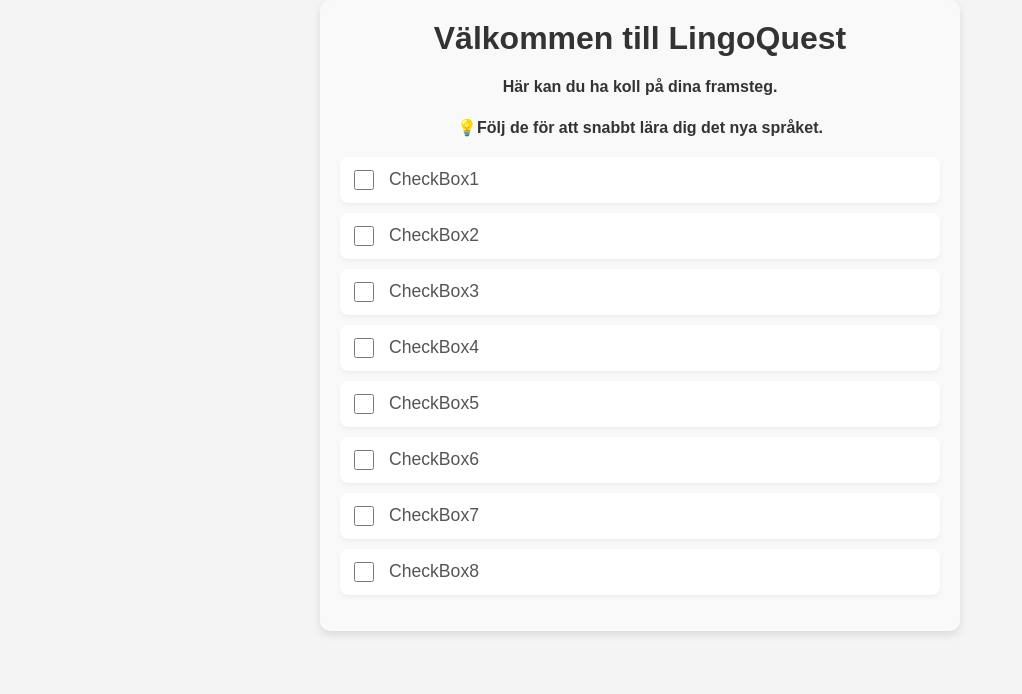
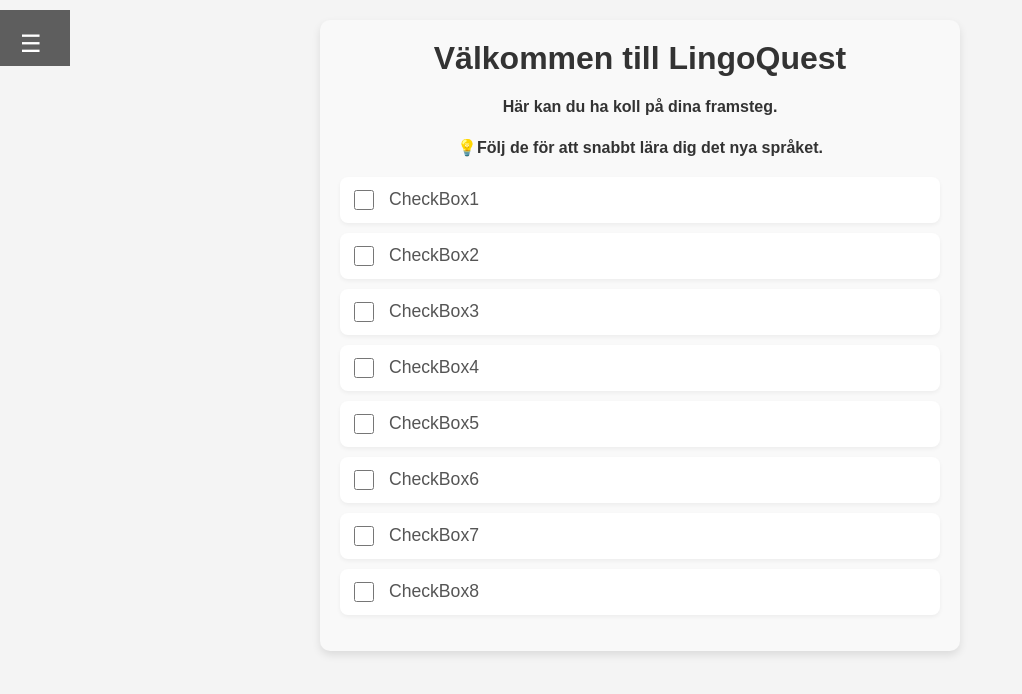
Before and after one commit to KekoH1/LingoQuest, a React (Create React App) app in the folder lingoquest-web/: page /checklist in a window 1280 px wide. Shown: the top 694 px of the page, without its empty margins (0-1022 px from the left). Built offline with nearby package versions, Linux system fonts and the light colour scheme.

Commit message:
Skapat en component med navbar i för alla pages.

```diff
--- a/lingoquest-web/src/App.js
+++ b/lingoquest-web/src/App.js
@@ -3,12 +3,13 @@ import { BrowserRouter as Router, Route, Routes } from 'react-router-dom';
 import Home from './pages/home';
 import Checklist from './pages/checklist';
 import './App.css';
+import Navbar from './components/navbar';
 
 function App() {
   return (
     <Router>
       <div>
-        {/* Define the routes */}
+        <Navbar/>
         <Routes>
           <Route path="/" element={<Home />} />
           <Route path="/checklist" element={<Checklist />} />
--- /dev/null
+++ b/lingoquest-web/src/components/navbar.js
@@ -0,0 +1,46 @@
+import React from "react";
+import { useState } from "react";
+import { Link } from "react-router-dom";
+
+function Navbar() {
+    const [isOpen, setIsOpen] = useState(false);
+    const toggleMenu = () => {
+        setIsOpen(!isOpen);
+    };
+  return (
+    <div>
+      <header>
+        <nav className={`navbar ${isOpen ? "open" : ""}`}>
+          <button className="hamburger" onClick={toggleMenu}>
+            &#9776;
+          </button>
+
+          <ul className="nav-links">
+            <li>
+              <Link to="/checklist" className={isOpen ? "show" : ""}>
+                Välkommen
+              </Link>
+            </li>
+            <li>
+              <a href="#historia" className={isOpen ? "show" : ""}>
+                Historia
+              </a>
+            </li>
+            <li>
+              <a href="#prov" className={isOpen ? "show" : ""}>
+                Prov
+              </a>
+            </li>
+            <li>
+              <a href="#statestik" className={isOpen ? "show" : ""}>
+                Statestik
+              </a>
+            </li>
+          </ul>
+        </nav>
+      </header>
+    </div>
+  );
+}
+
+export default Navbar;
--- a/lingoquest-web/src/index.js
+++ b/lingoquest-web/src/index.js
@@ -3,6 +3,7 @@ import ReactDOM from 'react-dom/client';
 import './index.css';
 import App from './App';
 import reportWebVitals from './reportWebVitals';
+import Navbar from './components/navbar';
 
 const root = ReactDOM.createRoot(document.getElementById('root'));
 root.render(
--- a/lingoquest-web/src/pages/home.js
+++ b/lingoquest-web/src/pages/home.js
@@ -3,29 +3,12 @@ import { Link } from 'react-router-dom';
 import "../assets/home.css"
 
 function Home() {
-    const [isOpen, setIsOpen] = useState(false);
-    const toggleMenu = () => {
-        setIsOpen(!isOpen);
-    };
+
 
 
     return (
         <div>
-            <header>
-                <nav className={`navbar ${isOpen ? 'open' : ''}`}>
-                    <button className="hamburger" onClick={toggleMenu}>
-                        &#9776;
-                    </button>
 
-                    <ul className="nav-links">
-                        <li><Link to="/checklist" className={isOpen ? 'show' : ''}>Välkommen/</Link></li>
-                        <li><a href="#historia" className={isOpen ? 'show' : ''}>Historia</a></li>
-                        <li><a href="#prov" className={isOpen ? 'show' : ''}>Prov</a></li>
-                        <li><a href="#statestik" className={isOpen ? 'show' : ''}>Statestik</a></li>
-                    </ul>
-
-                </nav>
-            </header>
             <main>
                 <h2>Main Content</h2>
 
```
